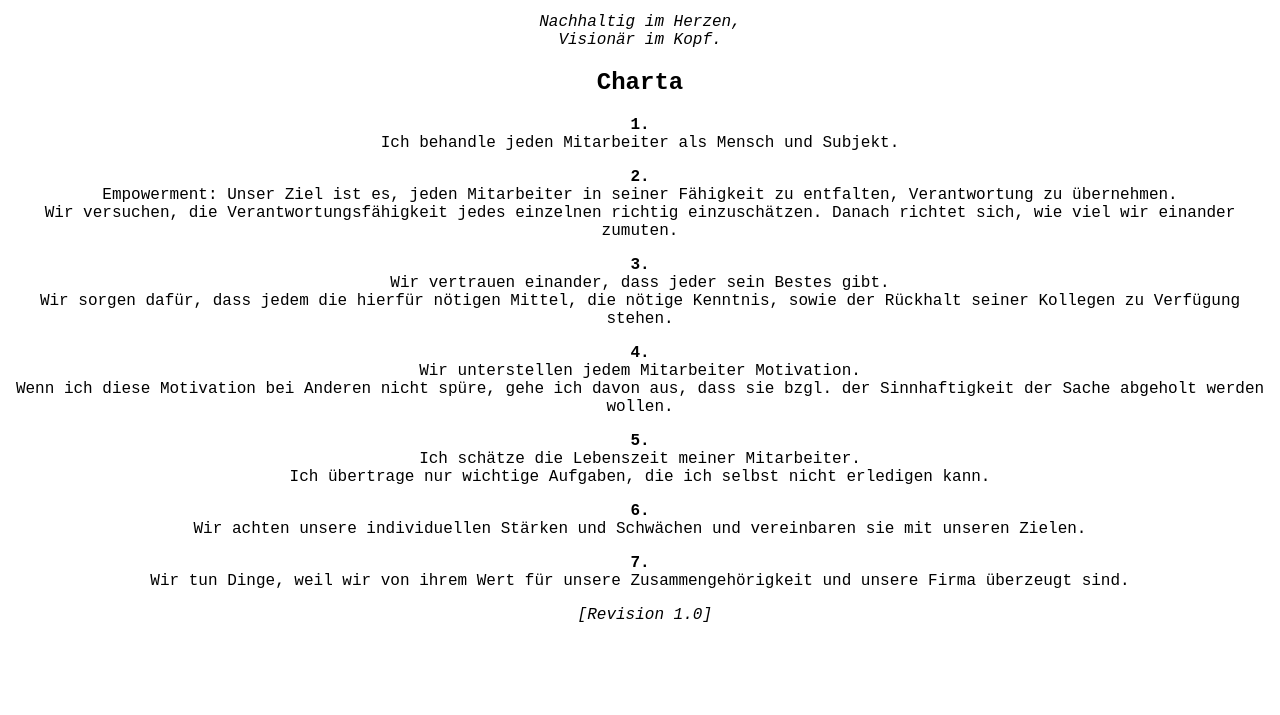
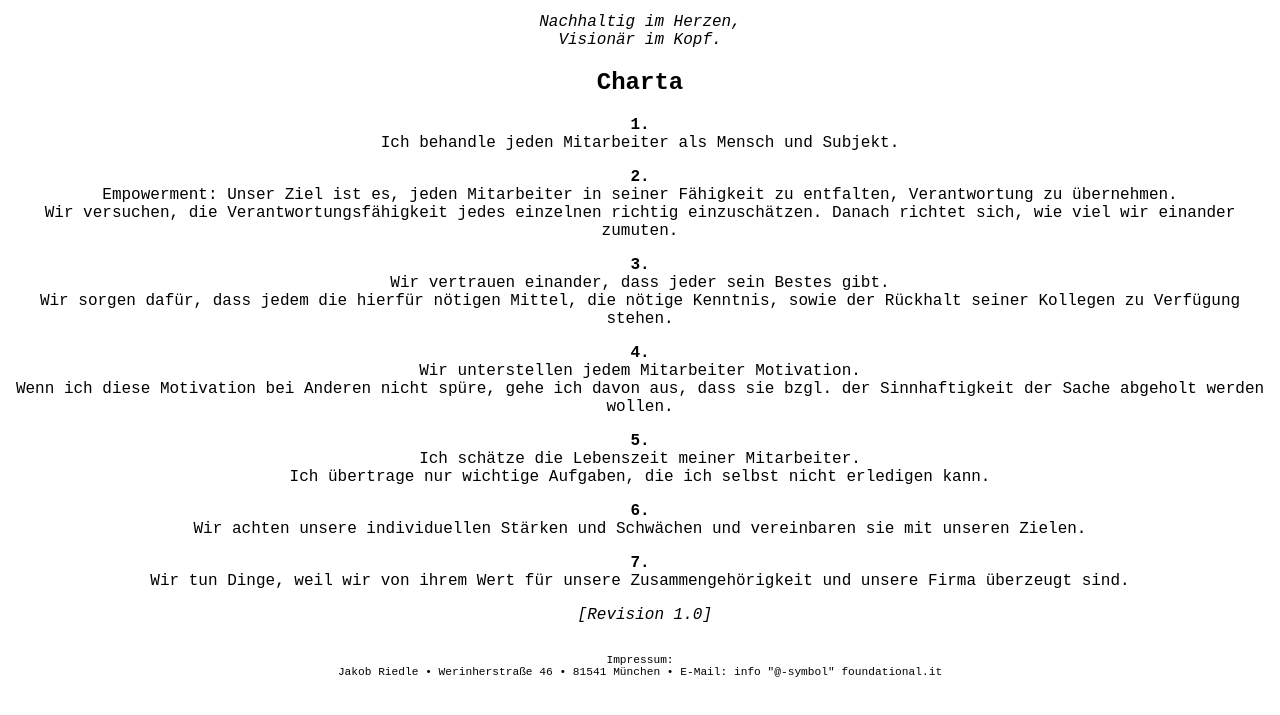
Before and after one commit to DuffsDevice/foundational.it, a plain HTML site: page index.html in a window 1280 px wide. Shown: the part 81-796 px from the top of the page. Drawn offline with Linux system fonts and the light colour scheme.

Commit message:
Update index.html

```diff
--- a/index.html
+++ b/index.html
@@ -43,5 +43,12 @@
 		<p>
 			<em>&nbsp;[Revision 1.0]</em>
 		</p>
+		<p style="font-size: 0.7em; margin-top: 30px;">
+			Impressum:<br />
+			Jakob Riedle &bull;
+			Werinherstra&szlig;e 46 &bull;
+			81541 M&uuml;nchen &bull;
+			E-Mail: info "@-symbol" foundational.it
+		</p>
 	</body>
 </html>
```
